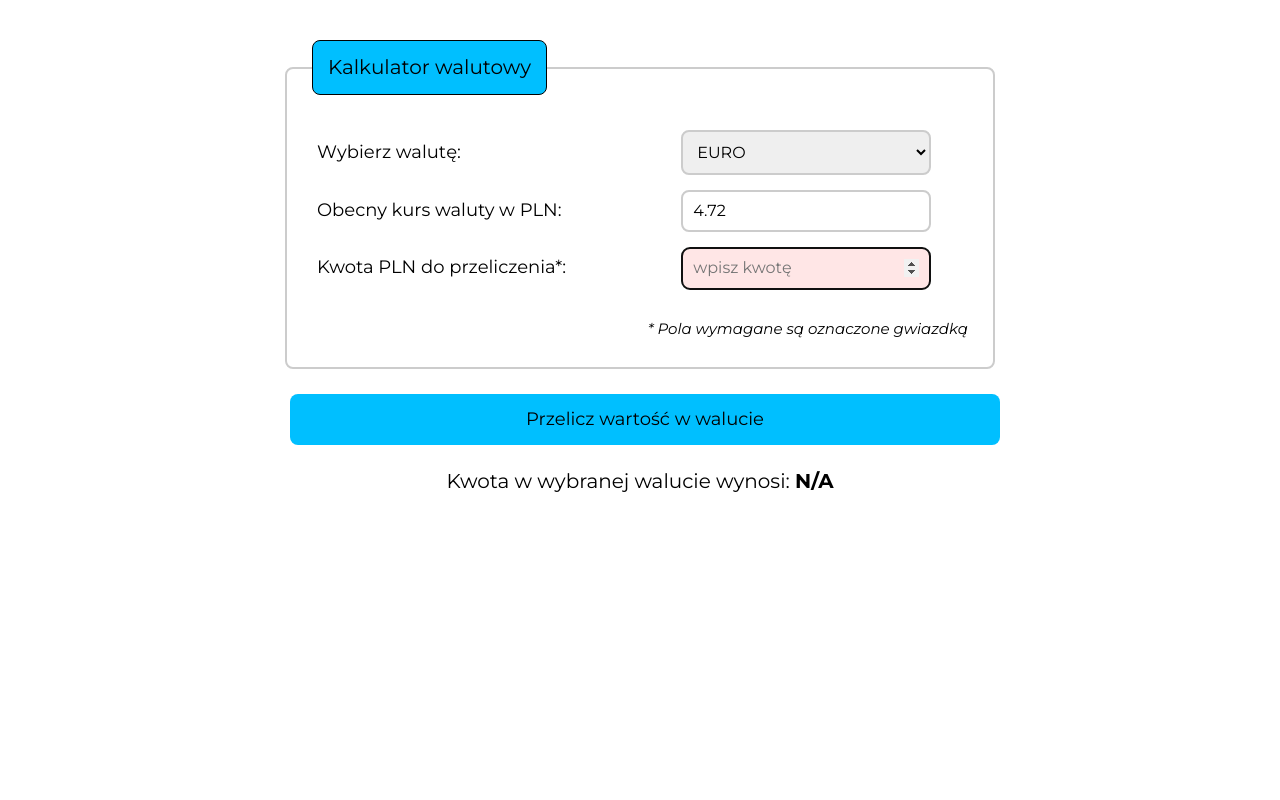
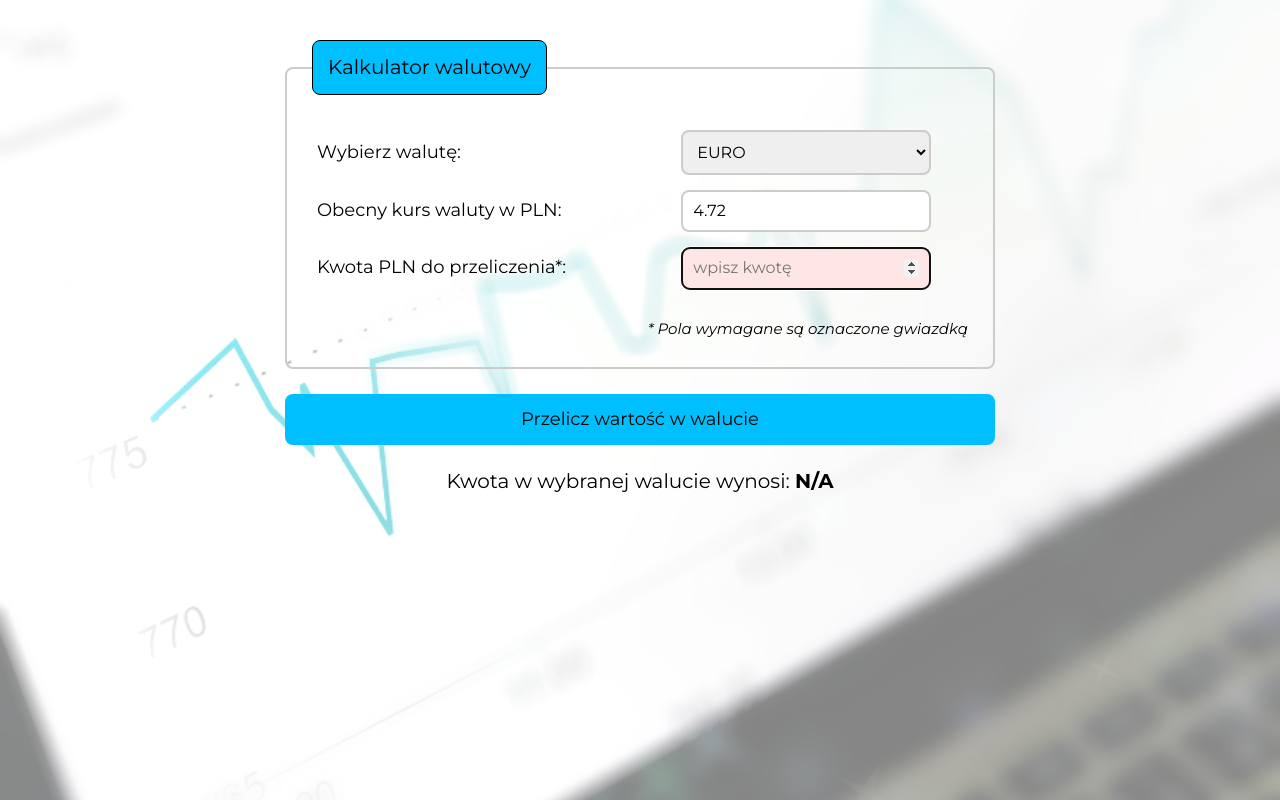
Before and after one commit to sash093/currency-converter_select-form, a plain HTML site: page index.html in a window 1280 px wide. Drawn offline with nearby package versions, Linux system fonts and the light colour scheme.

Commit message:
background image added

```diff
--- a/css/body.css
+++ b/css/body.css
@@ -3,6 +3,7 @@
     margin: 0 auto;
     padding: 20px;
     font-family: "Montserrat", sans-serif;
+    background: center / cover url("../images/chart.png") fixed;
 }
 
 .paragraph {
--- a/css/form.css
+++ b/css/form.css
@@ -37,7 +37,7 @@
 .form__button {
     border: none;
     width: 100%;
-    margin: 5px;
+    margin: 5px 5px 5px 0px;
     padding: 15px;
     border-radius: 8px;
     font-size: 18px;
```
Also changed, not shown: images/chart.png (added).
